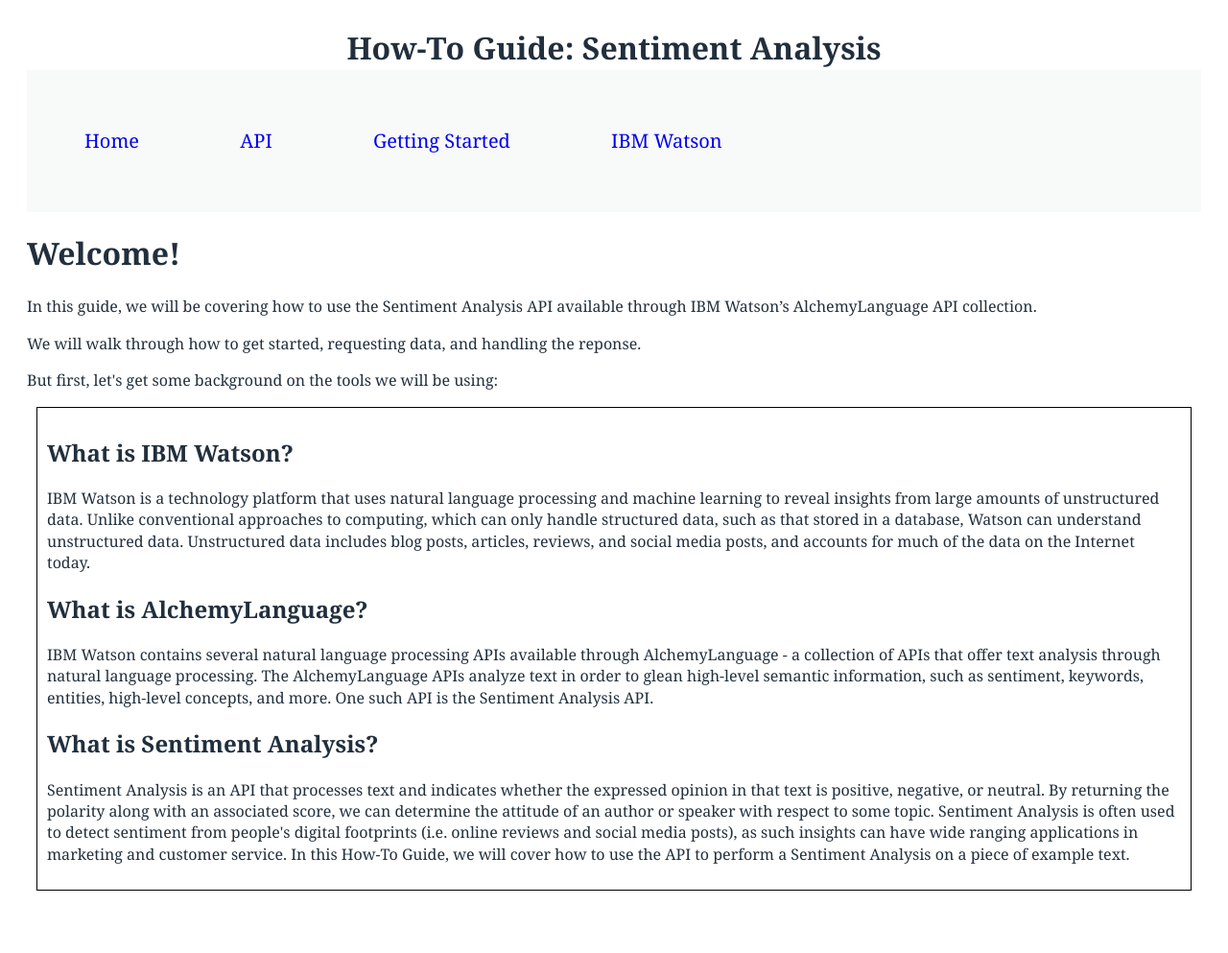
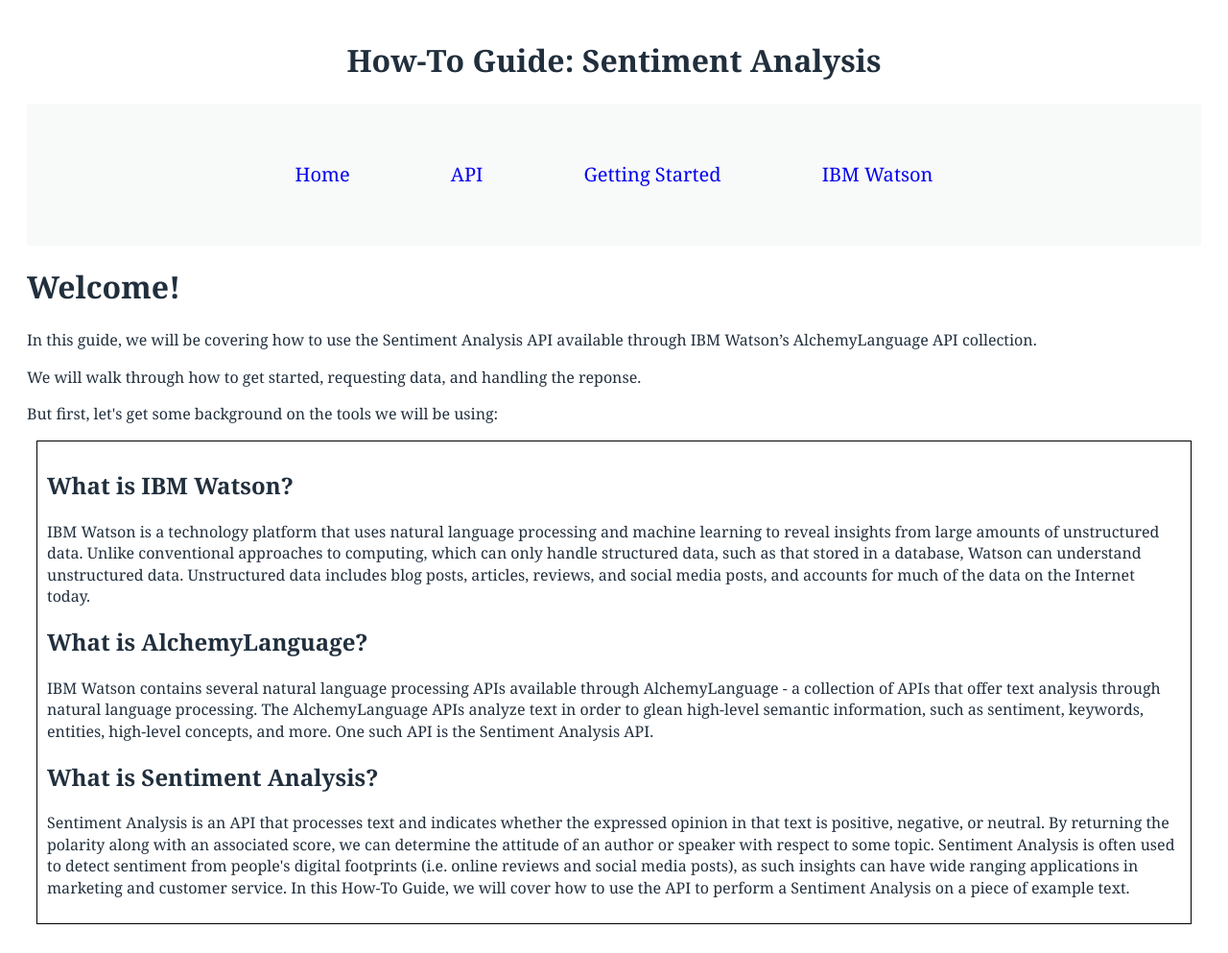
Before and after one commit to lenaz/How-To-Guide, a Jekyll site: the page built from index.html, in a window 1280 px wide. Shown: the whole page at 96% size. Built offline with Jekyll 4.4.1, drawn with Linux system fonts in a browser that asks for light colours; Markdown is read by kramdown in place of the engine named in the settings; before the commit the page ends 958 px from its top, so only the background shows below that.

Commit message:
Centered main-header (including nav)

```diff
--- a/_layouts/default.html
+++ b/_layouts/default.html
@@ -6,8 +6,8 @@
 	<link href="{{site.baseurl}}/css/common.css" rel="stylesheet">
     </head>
     <body>
-	<header>
-	    <h1 class="main-header">How-To Guide: Sentiment Analysis</h1>
+	<header class="main-header">
+	    <h1>How-To Guide: Sentiment Analysis</h1>
 	    {% include nav.html navclass='nav-top' %}
 	</header>
 	{{content}}
```
